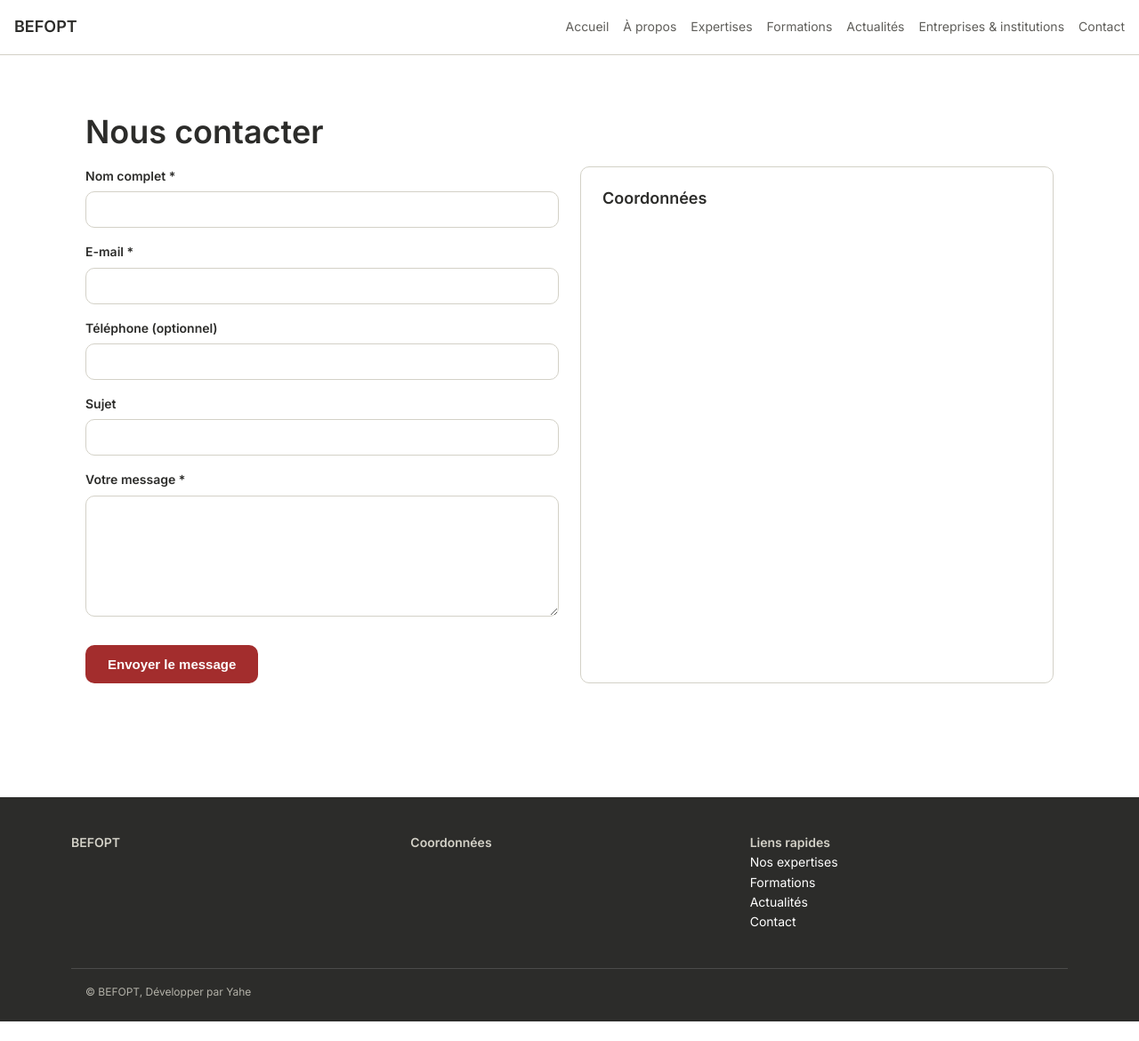
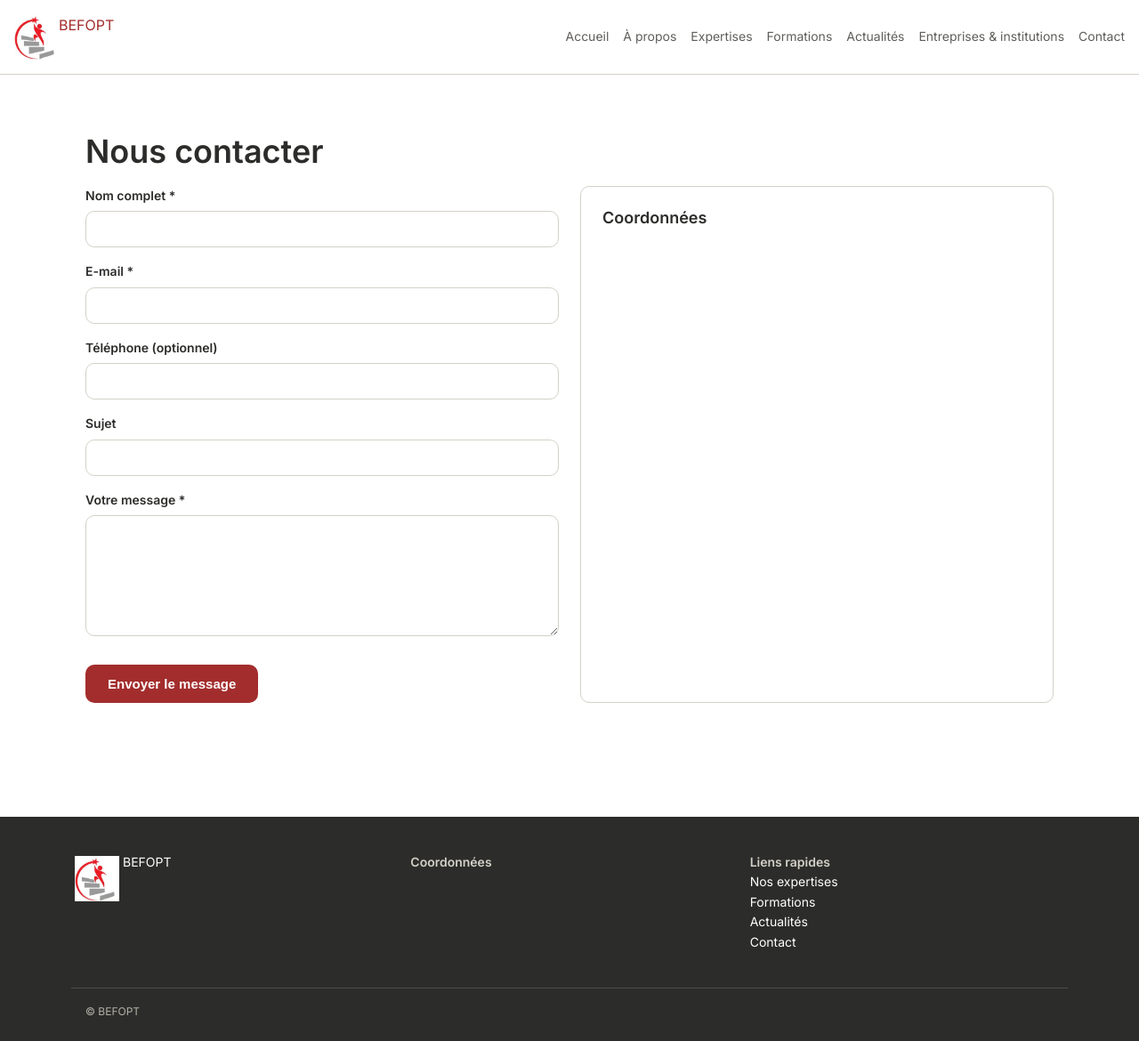
Before and after one commit to Gamaliel19/befopt, a Django app: page /contact/ in a window 1280 px wide. Shown: the whole page at 89% size. Before the commit the page ends 1148 px from the top, so only its background shows below. Run offline with Django 5.2, Linux system fonts and the light colour scheme; data comes from the database, SQL or seed files in the repository.

Commit message:
Mise à jour

```diff
--- a/templates/base.html
+++ b/templates/base.html
@@ -7,6 +7,7 @@
     <title>{% block title %}{{ site_settings.site_name }} — {{ site_settings.tagline }}{% endblock %}</title>
     <meta name="description" content="{% block meta_description %}{{ site_settings.default_meta_description|default:site_settings.tagline }}{% endblock %}">
     <link rel="canonical" href="{% block canonical_url %}https://{{ request.get_host }}{{ request.path }}{% endblock %}">
+<link rel="stylesheet" href="https://cdnjs.cloudflare.com/ajax/libs/font-awesome/6.7.2/css/all.min.css">
 
     {# Open Graph / réseaux sociaux (section 18 du cahier des charges) #}
     <meta property="og:site_name" content="{{ site_settings.site_name }}">
--- a/templates/components/footer.html
+++ b/templates/components/footer.html
@@ -1,7 +1,11 @@
 <footer class="site-footer">
     <div class="site-footer__grid">
         <div>
-            <strong>{{ site_settings.site_name }}</strong>
+            <a href="{% url 'pages:home' %}" style="display: flex; width: 50px;">
+                <img src="/static/images/logo.jpeg" alt="Logo" style="margin: 4px;">
+                <span>{{ site_settings.site_name }}</span>
+            </a>
+           <!-- <strong>{{ site_settings.site_name }}</strong>-->
             <p>{{ site_settings.tagline }}</p>
         </div>
         <div>
@@ -10,7 +14,7 @@
                 {% if site_settings.address %}{{ site_settings.address }}<br>{% endif %}
                 {% if site_settings.phone_1 %}{{ site_settings.phone_1 }}{% endif %}
                 {% if site_settings.phone_2 %} · {{ site_settings.phone_2 }}{% endif %}
-                {% if site_settings.email %}<br><a href="mailto:{{ site_settings.email }}">{{ site_settings.email }}</a>{% endif %}
+                {% if site_settings.email %}<br><a href="mailto:{{ site_settings.email }}">{{ site_settings.email}}</a>{% endif %}
             </p>
         </div>
         <div>
@@ -23,14 +27,14 @@
             </p>
             {% if site_settings.facebook_url or site_settings.linkedin_url or site_settings.twitter_url %}
             <p>
-                {% if site_settings.facebook_url %}<a href="{{ site_settings.facebook_url }}">Facebook</a> {% endif %}
-                {% if site_settings.linkedin_url %}<a href="{{ site_settings.linkedin_url }}">LinkedIn</a> {% endif %}
-                {% if site_settings.twitter_url %}<a href="{{ site_settings.twitter_url }}">X</a>{% endif %}
+                {% if site_settings.facebook_url %}<a href="{{ site_settings.facebook_url }}"><i class="fab fa-facebook-f"></i></a> {% endif %}
+                {% if site_settings.linkedin_url %}<a href="{{ site_settings.linkedin_url }}"><i class="fab fa-linkedin-in"></i></a> {% endif %}
+                {% if site_settings.twitter_url %}<a href="{{ site_settings.twitter_url }}"><i class="fab fa-twitter"></i></a>{% endif %}
             </p>
             {% endif %}
         </div>
     </div>
     <div class="site-footer__bottom container">
-        {% if site_settings.footer_text %}{{ site_settings.footer_text }}{% else %}&copy; {{ site_settings.site_name }}, Développer par Yahe{% endif %}
+        {% if site_settings.footer_text %}{{ site_settings.footer_text }}{% else %}&copy; {{ site_settings.site_name}}{% endif %}
     </div>
 </footer>
--- a/templates/components/header.html
+++ b/templates/components/header.html
@@ -1,5 +1,9 @@
 <header class="site-header">
-    <a href="{% url 'pages:home' %}" class="site-header__brand">{{ site_settings.site_name }}</a>
+     <a href="{% url 'pages:home' %}" style="display: flex; width: 50px; text-align: center;">
+        <img src="/static/images/logo.jpeg" alt="{{ site_settings.site_name }}" class="site-header__logo">
+        <span class="site-header__name">{{ site_settings.site_name }}</span>
+    </a>
+   <!--<a href="{% url 'pages:home' %}" class="site-header__brand">{{ site_settings.site_name }}</a> -->
     <nav class="site-header__nav">
         <a href="{% url 'pages:home' %}">Accueil</a>
         <a href="{% url 'pages:detail' slug='a-propos' %}">À propos</a>
```
Also changed, not shown: README.md, static/images/logo.jpeg (added).
